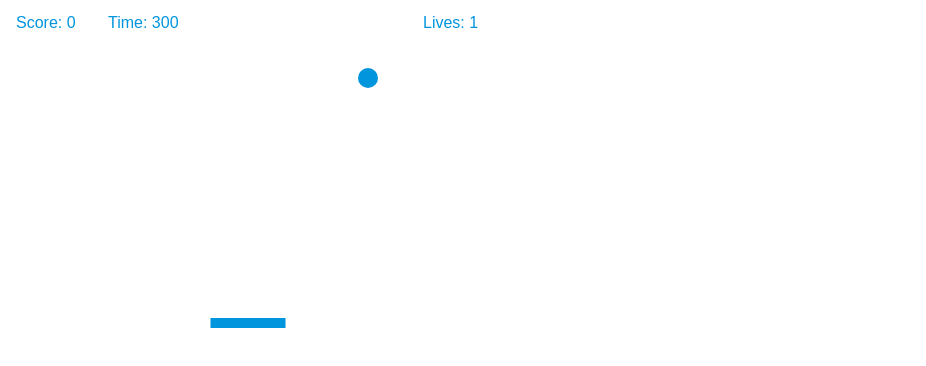
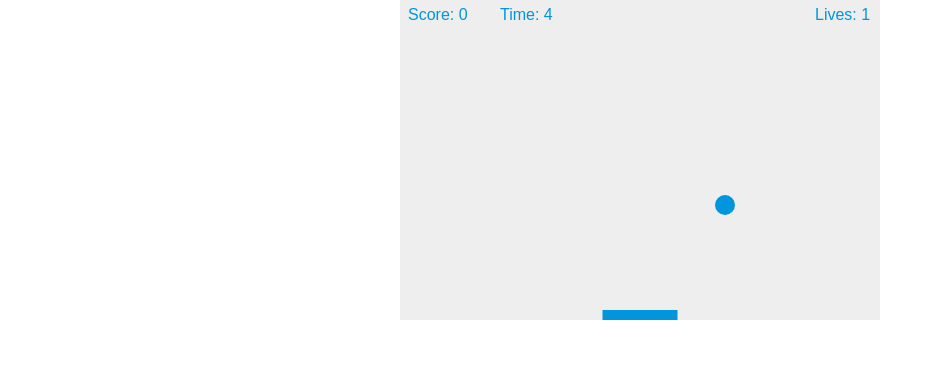
Before and after one commit to KungCC1109/2d-pongGame, a plain HTML site: page index3.html in a window 1280 px wide. Shown: the whole page, without its empty margins (0-926 px from the left). Drawn offline with Linux system fonts and the light colour scheme.

Commit message:
Fixed timer and added CSS codes

```diff
--- a/index3.html
+++ b/index3.html
@@ -6,6 +6,19 @@
     <meta name="viewport" content="width=device-width, initial-scale=1.0">
     <meta http-equiv="X-UA-Compatible" content="ie=edge">
     <title>Document</title>
+
+    <style>
+            * {
+            padding: 0;
+            margin: 0;
+        }
+
+        canvas {
+            background: #eee;
+            display: block;
+            margin: 0 auto;
+        }
+    </style>
 </head>
 
 <body>
@@ -25,7 +38,6 @@
         var lives = 3;
         var time = 0;
 
-
         document.addEventListener("mousemove", mouseMoveHandler, false);
         function mouseMoveHandler(e) {
             var relativeX = e.clientX - canvas.offsetLeft;
@@ -33,7 +45,6 @@
                 paddleX = relativeX - paddleWidth / 2;
             }
         }
-
 
         function drawBall() {
             ctx.beginPath();
@@ -51,17 +62,16 @@
             ctx.closePath();
         }
 
+        function drawTime() {
+            ctx.font = "16px Arial";
+            ctx.fillStyle = "#0095DD";
+            ctx.fillText("Time: " + time, 100, 20);
+        }
+
         function drawScore() {
             ctx.font = "16px Arial";
             ctx.fillStyle = "#0095DD";
             ctx.fillText("Score: " + score, 8, 20);
-        }
-
-        function drawTime(){
-            ctx.font = "16px Arial";
-            ctx.fillStyle = "#0095DD";
-            ctx.fillText("Time: " + time, 100, 20)
-            time++;
         }
 
         function drawLives() {
@@ -69,6 +79,9 @@
             ctx.fillStyle = "#0095DD";
             ctx.fillText("Lives: " + lives, canvas.width - 65, 20);
         }
+
+        // Main function, with interval of 15 miliseconds
+        var interval = setInterval(
             function draw() {
                 ctx.clearRect(0, 0, canvas.width, canvas.height);
                 drawBall();
@@ -80,6 +93,7 @@
                 if (x + dx > canvas.width - ballRadius || x + dx < ballRadius) {
                     dx = -dx;
                 }
+
                 if (y + dy < ballRadius) {
                     dy = -dy;
                 }
@@ -107,10 +121,14 @@
 
                 x += dx;
                 y += dy;
-            requestAnimationFrame(draw);
-        }
+            }, 20);
 
-        draw();
+        // Timer +1 seconds
+        var timer = setInterval(
+            function () {
+                time++;
+            }, 1000);
+
 
     </script>
 </body>
```
Lines whose indentation alone changed are shown as unchanged.
